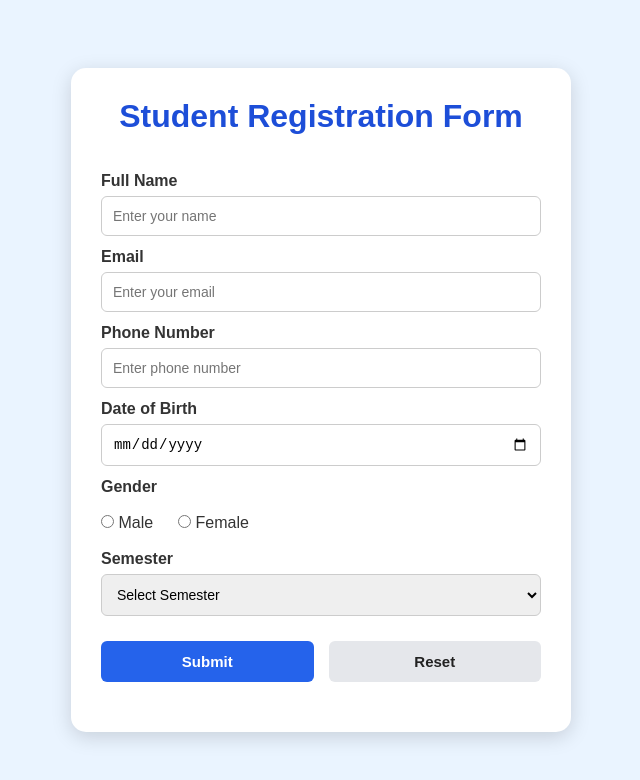
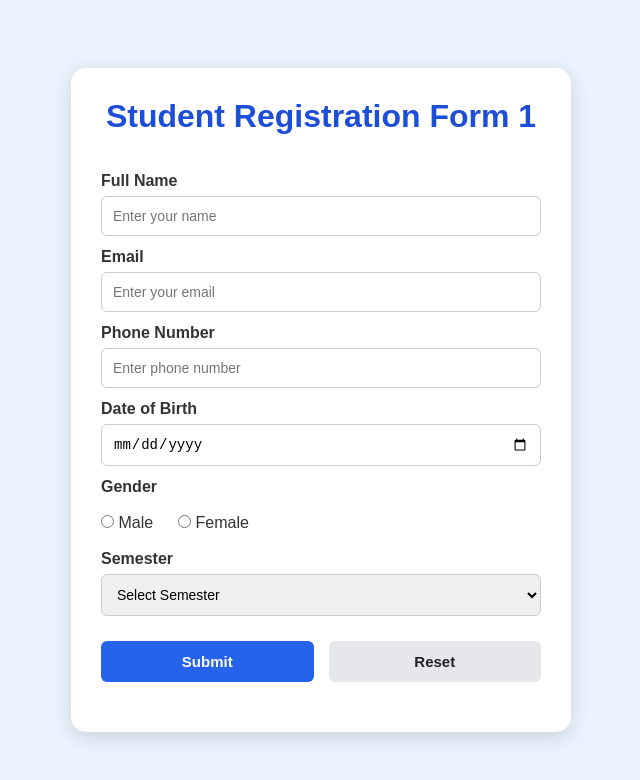
Before and after one commit to cnanditha00-droid/student-registration-form1, a plain HTML site: page index.html in a window 1280 px wide. Shown: the whole page, without its empty margins (319-959 px from the left). Drawn offline with Linux system fonts and the light colour scheme.

Commit message:
Update registration form heading

```diff
--- a/index.html
+++ b/index.html
@@ -14,7 +14,7 @@
 
     <div class="container">
 
-        <h1>Student Registration Form</h1>
+        <h1>Student Registration Form 1</h1>
 
         <form id="registrationForm">
 
```
